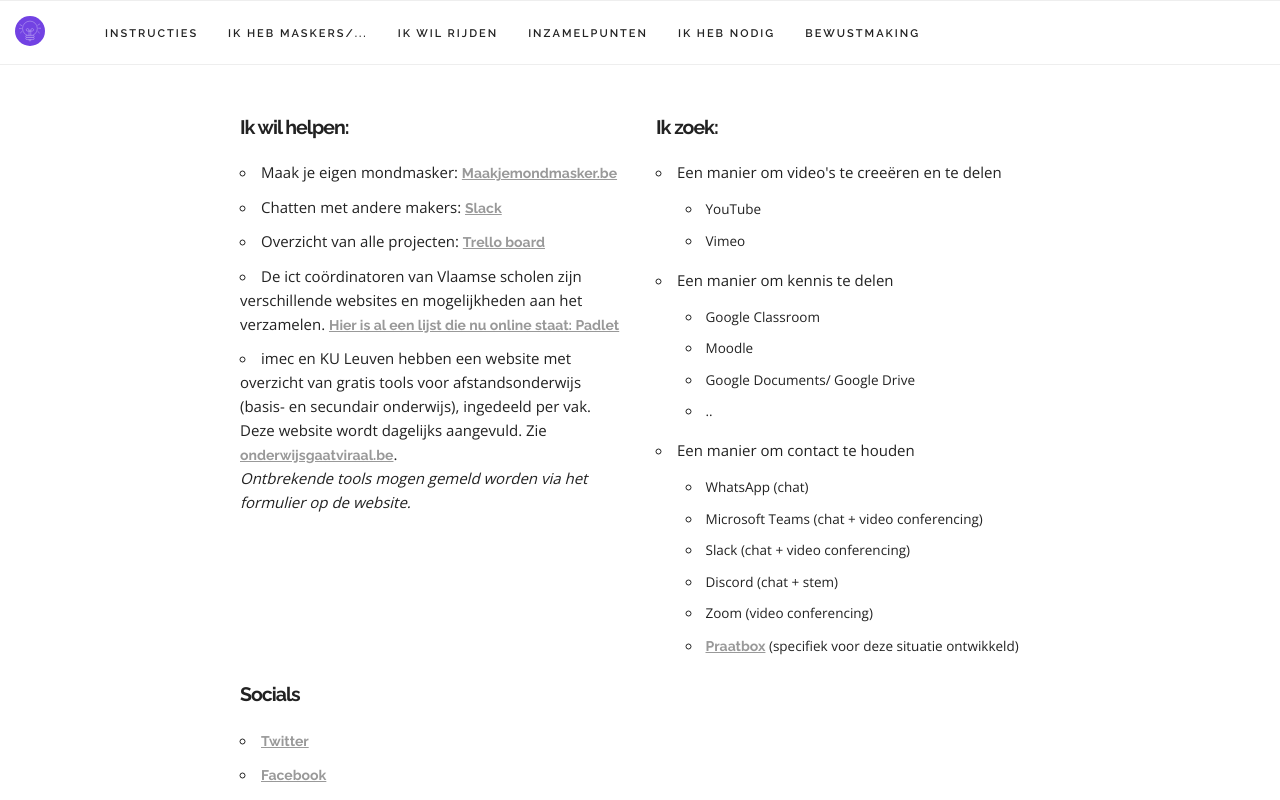
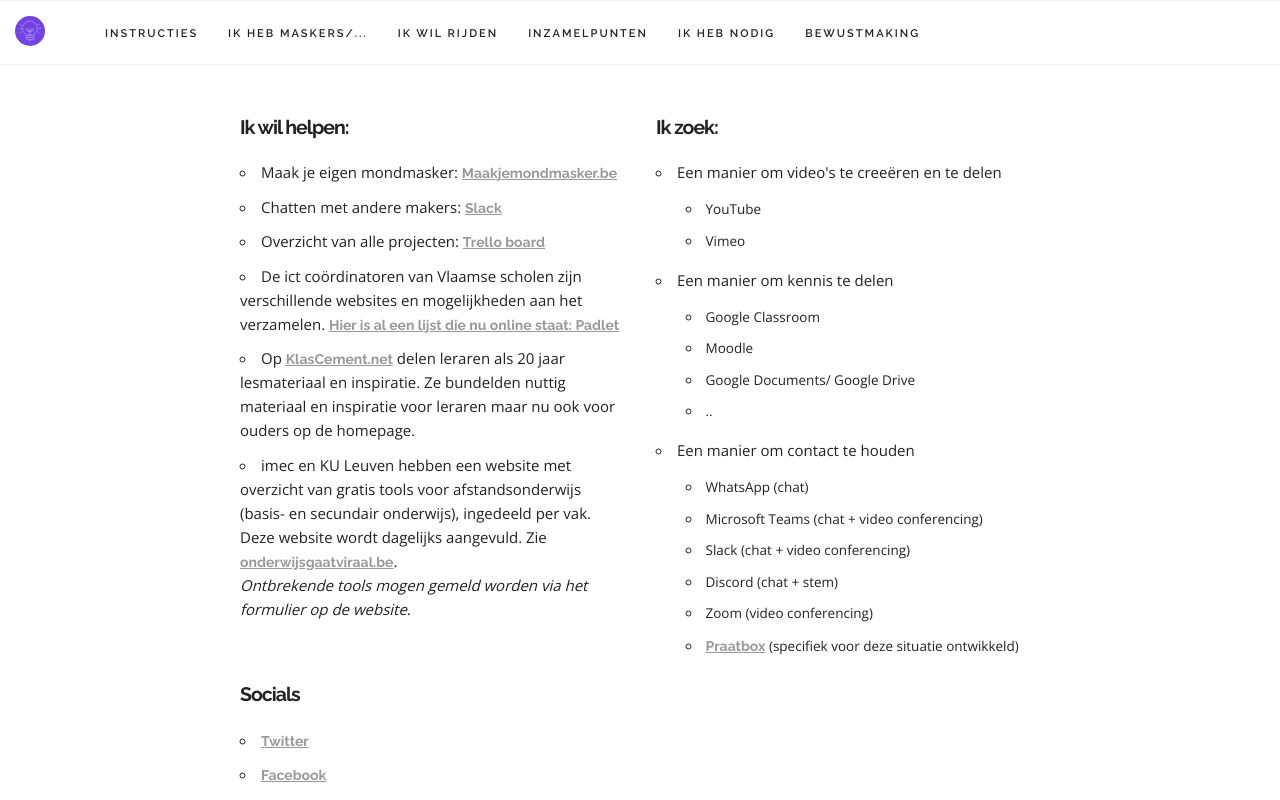
Before and after one commit to MakeInBelgium/coronadenktank, a React (Create React App) app: page / in a window 1280 px wide. Shown: the top 800 px of the page. Built offline with nearby package versions, Linux system fonts and the light colour scheme.

Commit message:
adding mark

```diff
--- a/src/components/Home.jsx
+++ b/src/components/Home.jsx
@@ -10,9 +10,10 @@
           <li>Chatten met andere makers: <a href="https://join.coronadenktank.be/" target="_blanc"> Slack</a></li>
           <li>Overzicht van alle projecten: <a href="https://trello.com/invite/b/JLT0eWH6/19a945a650244468fbb3b557c514bc62/make-in-belgium-corona" target="_blanc">Trello board</a></li>
           <li>De ict coördinatoren van Vlaamse scholen zijn verschillende websites en mogelijkheden aan het verzamelen. <a href="https://padlet.com/karinwinters/cbk6nmdovyho" target="_blanc">Hier is al een lijst die nu online staat: Padlet </a></li>
+          <li>Op <a href="http://klascement.net" target="_blanc">KlasCement.net</a> delen leraren als 20 jaar lesmateriaal en inspiratie. Ze bundelden nuttig materiaal en inspiratie voor leraren maar nu ook voor ouders op de homepage.<a href=""></a></li>
           <li>
             imec en KU Leuven hebben een website met overzicht van gratis tools voor afstandsonderwijs (basis- en secundair onderwijs), ingedeeld per vak.
-            Deze website wordt dagelijks aangevuld. Zie <a href="https://www.onderwijsgaatviraal.be" target="_blank" rel="noopener">onderwijsgaatviraal.be</a>.<br/>
+            Deze website wordt dagelijks aangevuld. Zie <a href="https://www.onderwijsgaatviraal.be" target="_blank" rel="noopener">onderwijsgaatviraal.be</a>.<br />
             <em>Ontbrekende tools mogen gemeld worden via het formulier op de website.</em>
           </li>
         </ul>
```
